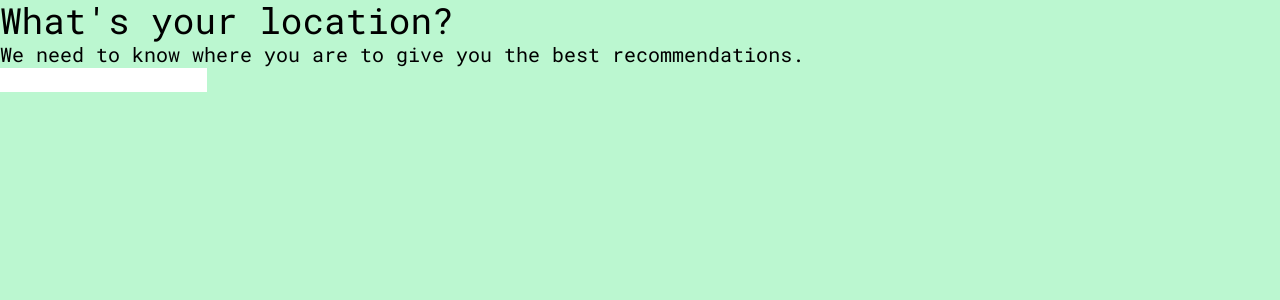
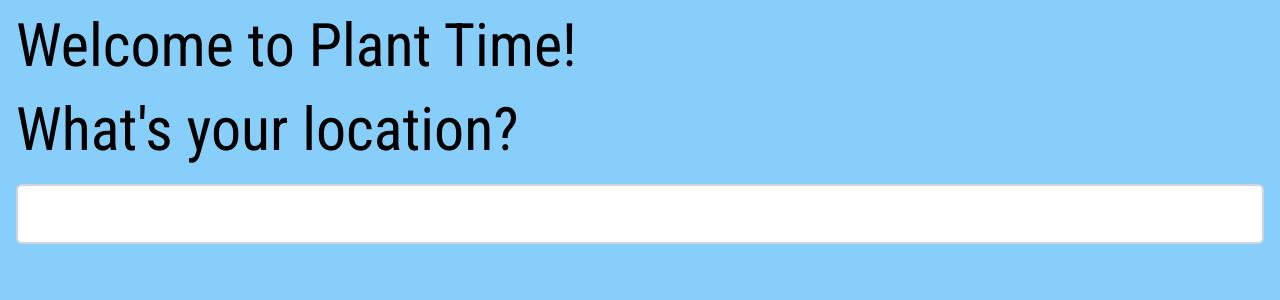
Before and after one commit to jkr-team/plant-time-web, a Next.js app: page / in a window 1280 px wide. Shown: the top 300 px of the page. Built offline with nearby package versions, Linux system fonts and the light colour scheme.

Commit message:
working on landing page

```diff
--- a/package.json
+++ b/package.json
@@ -10,6 +10,7 @@
   },
   "dependencies": {
     "@react-three/fiber": "^8.14.5",
+    "classnames": "^2.3.2",
     "next": "^13.5.4",
     "react": "^18.2.0",
     "react-dom": "^18.2.0",
--- a/src/components/Layout.tsx
+++ b/src/components/Layout.tsx
@@ -1,15 +1,50 @@
-import { useState } from "react";
-import { Roboto_Condensed, Roboto_Mono } from "next/font/google";
-import { UserContext, type User } from "../contexts/user";
+import React from 'react';
+import { useState } from 'react';
+import { Roboto_Condensed } from 'next/font/google';
+import { ThemeContext } from '../contexts/theme';
+import { UserContext, type User } from '../contexts/user';
+import classNames from 'classnames';
 
-const robotoMono = Roboto_Mono({ subsets: ["latin"], weight: "variable" });
+const robotoCondensed = Roboto_Condensed({ subsets: ['latin'], weight: ['300', '400', '700'] });
 
 export default function Layout({ children }: { children: React.ReactNode }) {
-  const [user, setUser] = useState({ location: { lat: NaN, lng: NaN }, desiredPlants: [] } as User);
+  const [theme, setTheme] = useState('light' as 'light' | 'dark');
+
+  const [user, setUser] = useState({
+    location: { lat: NaN, lng: NaN },
+    soilType: '',
+    soilPH: NaN,
+  } as User);
+
+  const layoutClasses = classNames(
+    'flex-1 p-4 bg-sky-300 text-black transition-colors',
+    'dark:bg-sky-900 dark:text-white',
+    robotoCondensed.className,
+    theme
+  );
+
+  const mainClasses = classNames('flex flex-col mx-auto w-full max-w-container');
 
   return (
-    <UserContext.Provider value={{ user: user, setUser: setUser }}>
-      <div className={`flex-1 bg-green-200 ${robotoMono.className}`}>{children}</div>
-    </UserContext.Provider>
+    <ThemeContext.Provider
+      value={{
+        theme: theme,
+        toggleTheme: () => setTheme(theme === 'light' ? 'dark' : 'light'),
+        setTheme: (theme) => setTheme(theme),
+      }}
+    >
+      <UserContext.Provider
+        value={{
+          user: user,
+          updateLocation: (lat: number, lng: number) => setUser({ ...user, location: { lat, lng } }),
+          updateSoilType: (soilType: string) => setUser({ ...user, soilType }),
+          updateSoilPH: (soilPH: number) => setUser({ ...user, soilPH }),
+        }}
+      >
+        <div className={layoutClasses}>
+          <main className={mainClasses}>{children}</main>
+        </div>
+      </UserContext.Provider>
+    </ThemeContext.Provider>
   );
 }
--- a/src/components/MultiStepForm.tsx
+++ b/src/components/MultiStepForm.tsx
@@ -1,11 +1,10 @@
 import React, { useEffect } from 'react';
 import { Typewriter } from './Typewriter';
 
-export type FormStepComponent = React.FC<{ onSubmit: () => void }>;
+export type FormStepComponent = React.FC<{ onSubmit?: () => void; submit?: (callback: () => void) => void }>;
 
-type FormStep = {
+export type FormStep = {
   title: string;
-  description?: string;
   component: FormStepComponent;
 };
 
@@ -16,41 +15,52 @@ type MultiStepFormProps = {
 
 export const MultiStepForm = ({ steps, onSubmit }: MultiStepFormProps) => {
   const [step, setStep] = React.useState(0);
-  const Step = steps[step].component;
+  const [isTypewriterDone, setIsTypewriterDone] = React.useState(false);
+  const [formComplete, setFormComplete] = React.useState(false);
 
-  const [showDescription, setShowDescription] = React.useState(false);
-  const [isDoneTyping, setIsDoneTyping] = React.useState(false);
+  const onStepSubmit = () => {
+    if (formComplete) return;
+
+    if (step === steps.length - 1) {
+      onSubmit();
+      setFormComplete(true);
+      return;
+    }
+
+    setStep(step + 1);
+  };
+
+  const StepComponent = steps[step].component;
 
   useEffect(() => {
-    console.log('stepIdx', step);
-    setShowDescription(false);
-    setIsDoneTyping(false);
+    setIsTypewriterDone(false);
   }, [step]);
 
   return (
-    <div>
-      <div className='flex flex-col'>
-        <Typewriter
-          key={steps[step].title}
-          className='text-4xl'
-          value={steps[step].title}
-          timing={50}
-          onCompleted={() => (steps[step].description ? setShowDescription(true) : setIsDoneTyping(true))}
-        />
-        {steps[step].description && showDescription && (
-          <Typewriter
-            key={steps[step].description}
-            className='text-xl'
-            value={steps[step].description || ''}
-            timing={20}
-            onCompleted={() => setIsDoneTyping(true)}
-          />
-        )}
-      </div>
+    <div className='flex flex-col gap-6 w-full font-medium'>
+      {steps.slice(0, step).map((step, i) => (
+        <React.Fragment key={step.title + i}>
+          {step.title.split('\n').map((line, i) => (
+            <span key={line + i} className='text-4xl md:text-6xl'>
+              {line}
+            </span>
+          ))}
 
-      {isDoneTyping && (
+          <StepComponent key={step.title + ' component'} />
+        </React.Fragment>
+      ))}
+
+      <Typewriter
+        key={steps[step].title}
+        className='text-4xl md:text-6xl gap-6'
+        values={steps[step].title.split('\n')}
+        timing={50}
+        onCompleted={() => setIsTypewriterDone(true)}
+      />
+
+      {isTypewriterDone && (
         <div className='animate-fade-in'>
-          <Step key={steps[step].title} onSubmit={() => setStep(step + 1)} />
+          <StepComponent key={steps[step].title + ' component'} onSubmit={onStepSubmit} />
         </div>
       )}
     </div>
--- /dev/null
+++ b/src/components/TextInput.tsx
@@ -0,0 +1,17 @@
+import React, { InputHTMLAttributes } from 'react';
+import classNames from 'classnames';
+
+type TextInputProps = {
+  type: 'text' | 'email' | 'password';
+  size: 'sm' | 'md' | 'lg';
+} & React.HTMLAttributes<HTMLInputElement>;
+
+export const TextInput = ({ type, size, ...props }: TextInputProps) => {
+  const classes = classNames('w-full rounded-md border-2 border-gray-300 dark:border-gray-700', props.className, {
+    'px-4 py-2': size === 'md',
+    'px-2 py-1': size === 'sm',
+    'px-6 py-3 text-2xl': size === 'lg',
+  });
+
+  return <input {...props} type={type} className={classes} />;
+};
--- a/src/components/Typewriter.tsx
+++ b/src/components/Typewriter.tsx
@@ -1,34 +1,42 @@
 import React, { useEffect, useState } from 'react';
 
 type TypewriterProps = {
-  value: string;
+  values: string[];
   timing: number;
-  as?: 'h1' | 'h2' | 'h3' | 'h4' | 'h5' | 'h6' | 'span';
   onCompleted?: () => void;
-} & React.HTMLAttributes<HTMLHeadingElement | HTMLSpanElement>;
+} & React.HTMLAttributes<HTMLDivElement>;
 
-export const Typewriter = ({ value, timing, as = 'span', onCompleted = () => {}, ...props }: TypewriterProps) => {
+export const Typewriter = ({ values, timing, onCompleted = () => {}, ...props }: TypewriterProps) => {
+  const [index, setIndex] = useState(0);
   const [text, setText] = useState('');
-  const Element = as;
 
   useEffect(() => {
     const timer = setTimeout(() => {
-      if (text.length === value.length) {
+      if (text.length !== values[index].length) {
+        setText(values[index].slice(0, text.length + 1));
+        return;
+      }
+
+      if (index === values.length - 1) {
         onCompleted();
-      } else {
-        setText(text + value.charAt(text.length));
+        return;
       }
+
+      setIndex(index + 1);
+      setText('');
     }, timing);
 
     return () => clearTimeout(timer);
-  }, [text]);
+  }, [index, text]);
 
   return (
     <React.Fragment>
-      <Element {...props} aria-label={value} className={`flex items-center ${props.className}`}>
-        <span>{text}</span>
-        <span className="inline-block animate-blink">{'|'}</span>
-      </Element>
+      <div {...props} aria-label={values[index]} className={`flex flex-col ${props.className}`}>
+        {values.slice(0, index).map((value, i) => (
+          <span key={value}>{value}</span>
+        ))}
+        <span key={values[index]}>{text}</span>
+      </div>
     </React.Fragment>
   );
 };
--- /dev/null
+++ b/src/contexts/theme.ts
@@ -0,0 +1,9 @@
+import React, { createContext } from "react";
+
+type ThemeContextValue = {
+  theme: 'light' | 'dark';
+  toggleTheme: () => void;
+  setTheme: (theme: 'light' | 'dark') => void;
+};
+
+export const ThemeContext = createContext({} as ThemeContextValue);
--- a/src/contexts/user.ts
+++ b/src/contexts/user.ts
@@ -2,12 +2,15 @@ import React, { createContext } from "react";
 
 export type User = {
   location: { lat: number; lng: number };
-  desiredPlants: string[];
+  soilType: string;
+  soilPH: number;
 };
 
 type UserContextValue = {
   user: User;
-  setUser: React.Dispatch<React.SetStateAction<User>>;
+  updateLocation: (lat: number, lng: number) => void;
+  updateSoilType: (soilType: string) => void;
+  updateSoilPH: (soilPH: number) => void;
 };
 
 export const UserContext = createContext({} as UserContextValue);
--- a/src/pages/index.tsx
+++ b/src/pages/index.tsx
@@ -1,20 +1,36 @@
+import { MultiStepForm } from '../components/MultiStepForm';
 import { Typewriter } from '../components/Typewriter';
-import { useEffect, useState } from 'react';
-import { MultiStepForm, FormStepComponent } from '../components/MultiStepForm';
-import { step } from 'next/dist/experimental/testmode/playwright/step';
+import { type FormStep } from '../components/MultiStepForm';
+import { TextInput } from '../components/TextInput';
 
 const steps = [
   {
-    title: "What's your location?",
-    description: 'We need to know where you are to give you the best recommendations.',
-    component: ({ onSubmit }: { onSubmit: () => void }) => {
+    title: "Welcome to Plant Time! \n What's your location?",
+    component: ({ onSubmit, submit }) => {
+      return (
+        <TextInput
+          type='text'
+          size='lg'
+          onKeyDown={(e) => {
+            if (e.key === 'Enter') {
+              console.log('submitted location');
+              //onSubmit();
+            }
+          }}
+        ></TextInput>
+      );
+    },
+  },
+  {
+    title: 'What kind of soil do you have?',
+    component: ({ onSubmit }) => {
       return (
         <input
           type='text'
           onKeyDown={(e) => {
             if (e.key === 'Enter') {
-              console.log('submitted location');
-              onSubmit();
+              console.log('submitted soil');
+              //onSubmit();
             }
           }}
         ></input>
@@ -22,21 +38,22 @@ const steps = [
     },
   },
   {
-    title: 'What kind of soil do you have?',
-    description: 'We need to know what kind of soil you have to give you the best recommendations.',
-    component: ({ onSubmit }: { onSubmit: () => void }) => {
+    title: 'How stinky are you?',
+    component: ({ onSubmit }) => {
       return (
         <input
           type='text'
-          onSubmit={() => {
-            console.log('submitted soil');
-            onSubmit();
+          onKeyDown={(e) => {
+            if (e.key === 'Enter') {
+              console.log('submitted soil');
+              //onSubmit();
+            }
           }}
         ></input>
       );
     },
   },
-];
+] as FormStep[];
 
 export default function Home() {
   return (
--- a/tailwind.config.ts
+++ b/tailwind.config.ts
@@ -1,6 +1,7 @@
 import type { Config } from 'tailwindcss';
 
 const config: Config = {
+  darkMode: 'class',
   content: [
     './src/pages/**/*.{js,ts,jsx,tsx,mdx}',
     './src/components/**/*.{js,ts,jsx,tsx,mdx}',
@@ -19,11 +20,29 @@ const config: Config = {
         fade: {
           '0%': { opacity: '0' },
           '100%': { opacity: '1' },
-        }
+        },
       },
       animation: {
         blink: 'blink 1s step-start infinite',
         'fade-in': 'fade 0.25s ease-in-out',
+      },
+      colors: {
+        sky: {
+          '50': '#f0f8ff',
+          '100': '#e1f0fd',
+          '200': '#bbe2fc',
+          '300': '#87cefa',
+          '400': '#3cb1f4',
+          '500': '#1296e5',
+          '600': '#0678c3',
+          '700': '#065f9e',
+          '800': '#095183',
+          '900': '#0e446c',
+          '950': '#092b48',
+        },
+      },
+      maxWidth: {
+        container: '1366px',
       },
     },
   },
```
Also changed, not shown: 1 other file (tests, documents, lock files or other folders).
